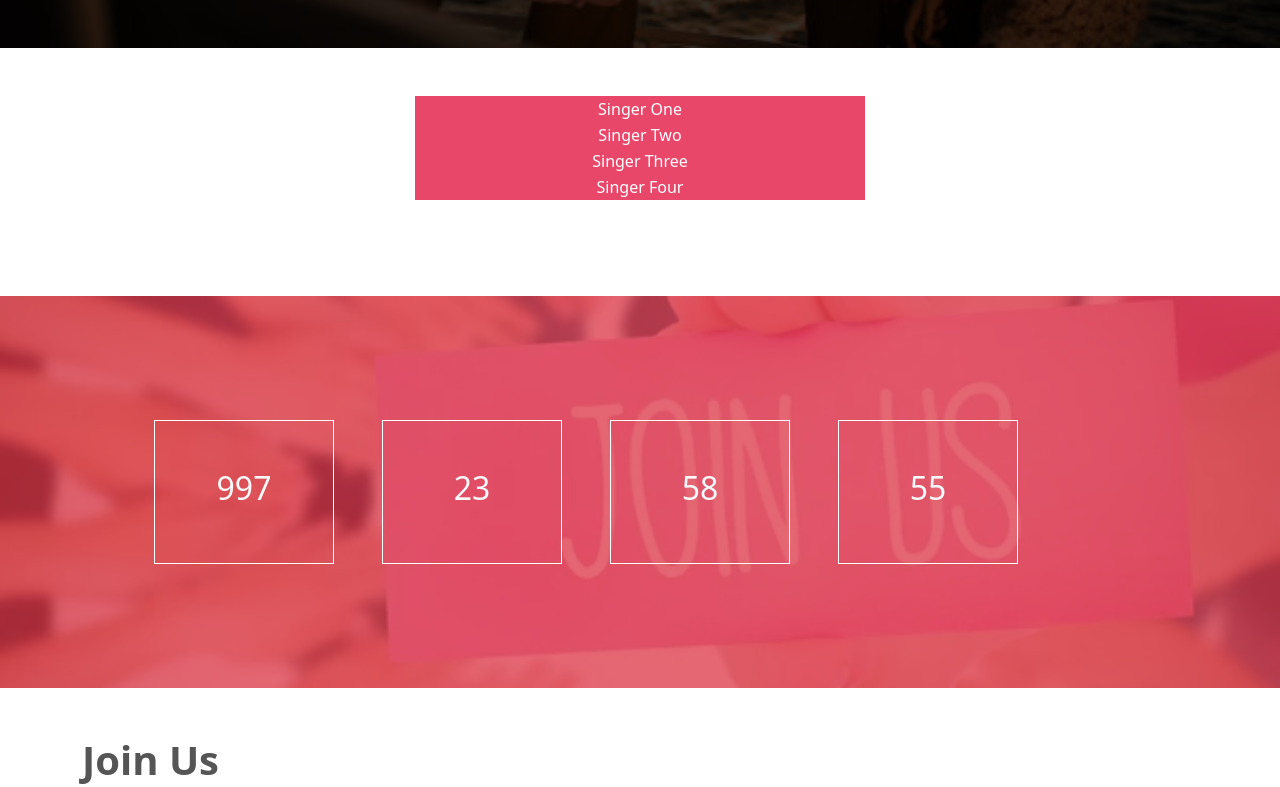
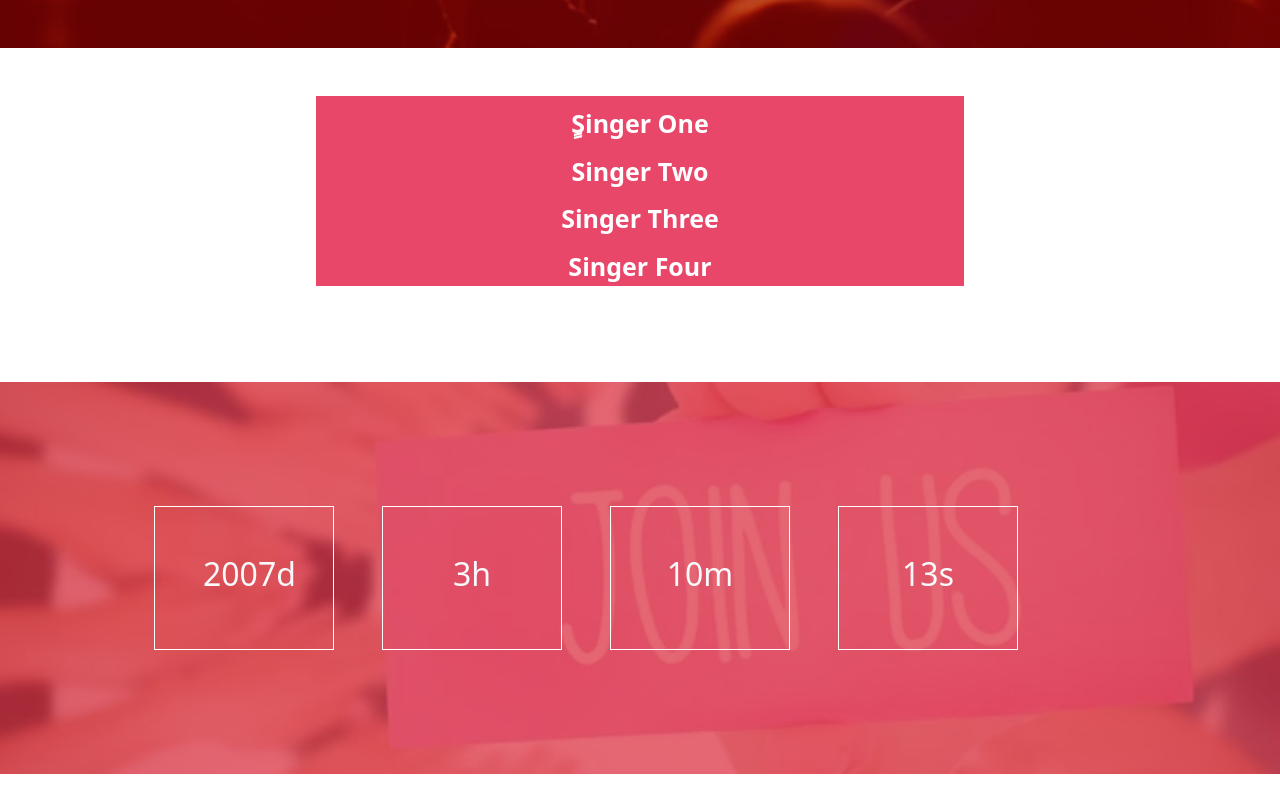
Before and after one commit to janakhaled77/jquery, a plain HTML site: page index.html in a window 1280 px wide. Shown: the part 672-1459 px from the top of the page. Drawn offline with nearby package versions, Linux system fonts and the light colour scheme.

Commit message:
second commit

```diff
--- a/css/main.css
+++ b/css/main.css
@@ -6,14 +6,14 @@ body{
     color: #555555;
 }
 .header{
-    background-image: url(../imgs/logo.jpg);
+    background-image: url(../imgs/mainlogo.jpg);
     background-size: cover;
     background-position: center;
     text-align: center;
     height: 90vh;
 }
 .layer{
-    background-color:rgba(0, 0, 0, 0.8);
+    background-color:rgba(157, 4, 4, 0.653);
     display: flex;
     justify-content: center;
     align-items: center;
@@ -60,12 +60,15 @@ body{
 .singer-box {
     background-color: #e9476a;
     border: 1px solid #e9476a;
-    width: 450px;
+    font-size: 25px;
     cursor: pointer;
+    font-weight: 600;
 }
 .singer-info {
     display: none;
     margin-top: 10px;
+    font-size: 14px;
+    font-weight: 400;
 }
 .numbers{
     background-image: url(../imgs/join\ us.jpg);
--- a/index.html
+++ b/index.html
@@ -22,10 +22,10 @@
     </div>
     <div id="mySidebar" class="sidebar">
         <a href="javascript:void(0)" class="closebtn" onclick="closeNav()">×</a>
-        <a href="#home">Home</a>
-        <a href="#duration">Duration</a>
-        <a href="#details">Details</a>
-        <a href="#contact">Contact</a>
+        <a href="#home" target="_self">Home</a>
+        <a href="#duration" target="_self">Duration</a>
+        <a href="#details" target="_self">Details</a>
+        <a href="#contact" target="_self">Contact</a>
     </div>
 
     <button class="openbtn" onclick="openNav()">☰ Open</button>
@@ -33,8 +33,8 @@
         <div class="container p-5 w-75" id="duration">
             <div class="row">
                 <div class="inner text-center text-white d-flex justify-content-center">
-                    <div class="singer-box" data-singer="one">
-                        Singer One
+                    <div class="singer-box w-75 pt-2" data-singer="one">
+                        ٍSinger One
                         <div class="singer-info bg-secondary" id="singer-one-info">
                             <p>"Lorem ipsum dolor sit amet, consectetur adipiscing elit, sed do eiusmod tempor
                                 incididunt ut
@@ -49,7 +49,7 @@
                     </div>
                 </div>
                 <div class="inner text-center text-white d-flex justify-content-center">
-                    <div class="singer-box" data-singer="two">
+                    <div class="singer-box w-75 pt-2" data-singer="two">
                         Singer Two
                         <div class="singer-info bg-secondary" id="singer-two-info">
                             <p>"Sed ut perspiciatis unde omnis iste natus error sit voluptatem accusantium doloremque
@@ -71,7 +71,7 @@
                     </div>
                 </div>
                 <div class="inner text-center text-white d-flex justify-content-center">
-                    <div class="singer-box" data-singer="three">
+                    <div class="singer-box w-75 pt-2" data-singer="three">
                         Singer Three
                         <div class="singer-info bg-secondary" id="singer-three-info">
                             <p>"But I must explain to you how all this mistaken idea of denouncing pleasure and praising
@@ -96,9 +96,9 @@
                     </div>
                 </div>
                 <div class="inner text-center text-white d-flex justify-content-center">
-                    <div class="singer-box" data-singer="four">
+                    <div class="singer-box w-75 pt-2" data-singer="four">
                         Singer Four
-                        <div class="singer-info bg-secondary" id="singer-four-info">
+                        <div class="singer-info bg-secondary p-3" id="singer-four-info">
                             <p>"At vero eos et accusamus et iusto odio dignissimos ducimus qui blanditiis praesentium
                                 voluptatum deleniti atque corrupti quos dolores et quas molestias excepturi sint
                                 occaecati
@@ -122,27 +122,27 @@
             </div>
         </div>
     </div>
-    <section class="numbers text-light mt-5 text-center " id="details">
+    <section class="numbers text-light mt-5 text-center" id="details">
         <div class="layer bg-danger bg-opacity-75 ">
             <div class="container " id="demo">
                 <div class="row ms-5">
                     <div class="col-md-2 borderss m-4 p-5">
-                        <h2 class="days">997 </h2>
+                        <h2 id="days"></h2>
 
                     </div>
                     <div class="col-md-2  borderss m-4 p-5">
 
-                        <h2 class="hours">23 </h2>
+                        <h2 id="hours"></h2>
 
                     </div>
                     <div class="col-md-2  borderss m-4 p-5">
 
-                        <h2 class="minutes">58 </h2>
+                        <h2 id="minutes"></h2>
 
                     </div>
                     <div class="col-md-2  borderss m-4 p-5">
 
-                        <h2 class="seconds">60</h2>
+                        <h2 id="seconds"></h2>
 
                     </div>
                 </div>
--- a/javascript/script.js
+++ b/javascript/script.js
@@ -17,58 +17,38 @@ $(document).ready(function() {
             infoBox.slideDown();
         }
     });
-});
-$(document).ready(function() {
-
     $('a[href^="#"]').on('click', function(event) {
+        event.preventDefault();
         var target = $($(this).attr('href'));
         if (target.length) {
-            event.preventDefault();
             $('html, body').animate({
                 scrollTop: target.offset().top
-            }, 500);
+            }, 100);
         }
     });
 
 
-    $(function(){
-        var days    = parseInt( $('.days').html() );
-        var hours   = parseInt( $('.hours').html() );
-        var minutes = parseInt( $('.minutes').html() );
-        var seconds = parseInt( $('.seconds').html() );
-        var minutesWrap = 0;
-        var hoursWrap = 0;
-        var daysWrap= days;
-        var hoursRem = hours;
-        var timer = seconds;
-        var counter =seconds;
-        function countOrdersRemainingTime(){
-            var id = setTimeout(countOrdersRemainingTime, 1000);
-            if(timer < 0){
-                minutesWrap ++;
-                timer = 59;
+    $(document).ready(function() {
+        var countDownDate = new Date("Dec 31, 2029 23:59:59").getTime();
+        var countdownFunction = setInterval(function() {
+            var now = new Date().getTime();
+            var distance = countDownDate - now;
+            var days = Math.floor(distance / (1000 * 60 * 60 * 24));
+            var hours = Math.floor((distance % (1000 * 60 * 60 * 24)) / (1000 * 60 * 60));
+            var minutes = Math.floor((distance % (1000 * 60 * 60)) / (1000 * 60));
+            var seconds = Math.floor((distance % (1000 * 60)) / 1000);
+            $('#days').html(days + "d");
+            $('#hours').html(hours + "h");
+            $('#minutes').html(minutes + "m");
+            $('#seconds').html(seconds + "s");
+            if (distance < 0) {
+                clearInterval(countdownFunction);
+                $('#days').html("0d");
+                $('#hours').html("0h");
+                $('#minutes').html("0m");
+                $('#seconds').html("0s");
             }
-            var minRem = minutes - minutesWrap;
-            if( minRem == -1 ){
-                hoursWrap + 1;
-                minRem = 59;
-                var hoursRem = hours - 1;
-            }
-            if(days == 0 && hours == 0 && minutes == 0 && seconds == 0){
-                clearTimeout(id);
-            }
-
-            $('.seconds').html(timer);
-            $('.minutes').html(minRem);
-            $('.hours').html(hoursRem);
-
-
-            timer --;
-        }
-
-        countOrdersRemainingTime();
-
-
+        }, 1000);
     });
 
     var maxChars = 100;
```
Also changed, not shown: imgs/mainlogo.jpg (added).
